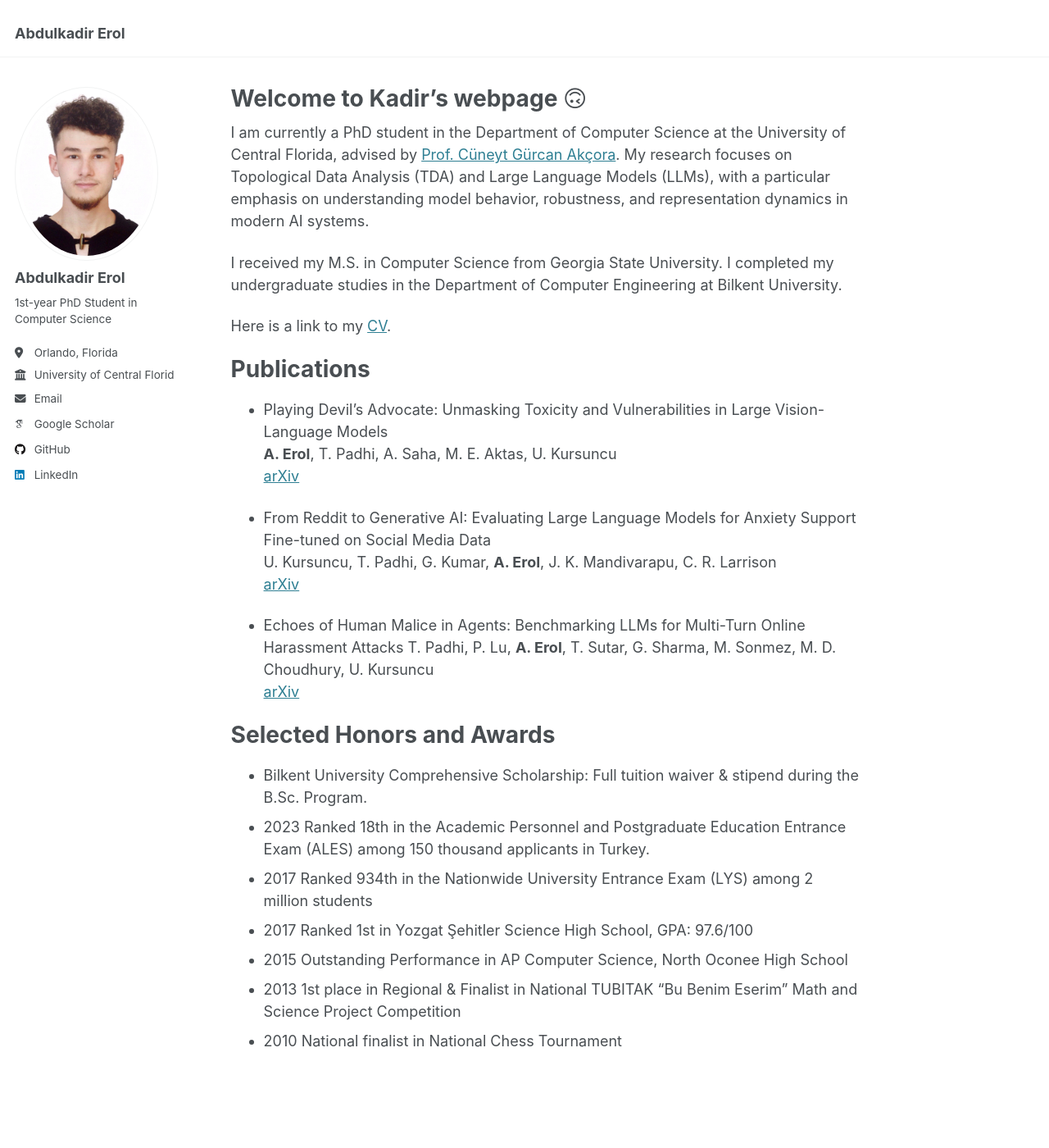
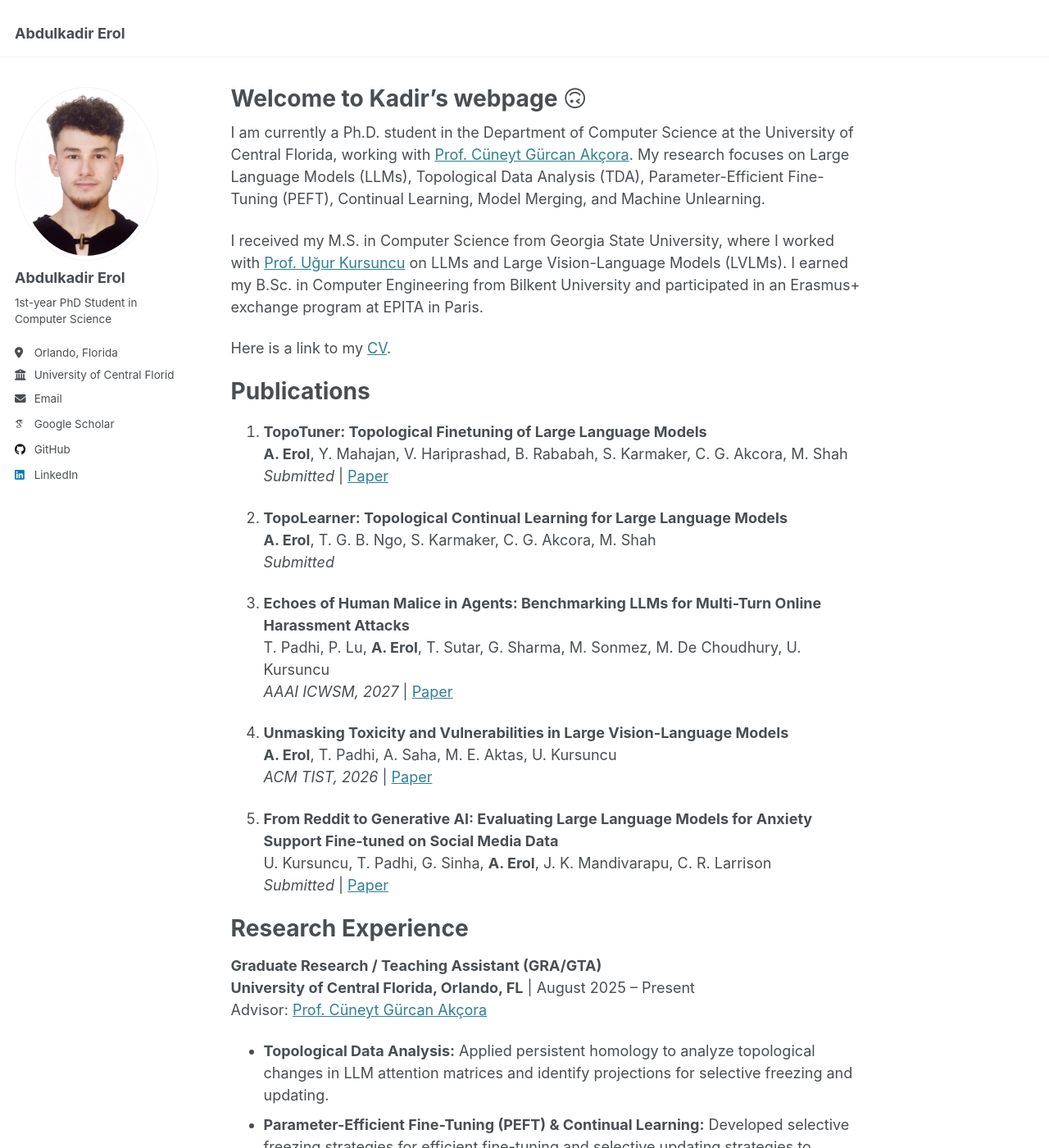
Before and after one commit to abdulkadirerol/abdulkadirerol.github.io, a Jekyll site: the page built from _pages/about.md, in a window 1280 px wide and 1400 px high. Shown: the whole window at 82% size. Built offline with Jekyll 4.4.1, drawn with Linux system fonts in a browser that asks for light colours; some web fonts are replaced; some of the changed text lies outside the part shown.

Commit message:
Revise about page with updated academic details
Updated research focus and added recent publications and research experience.

```diff
--- a/_pages/about.md
+++ b/_pages/about.md
@@ -7,32 +7,60 @@ redirect_from:
   - /about.html
 ---
 
-I am currently a PhD student in the Department of Computer Science at the University of Central Florida, advised by [Prof. Cüneyt Gürcan Akçora](https://cakcora.github.io/). My research focuses on Topological Data Analysis (TDA) and Large Language Models (LLMs), with a particular emphasis on understanding model behavior, robustness, and representation dynamics in modern AI systems.
+I am currently a Ph.D. student in the Department of Computer Science at the University of Central Florida, working with [Prof. Cüneyt Gürcan Akçora](https://cakcora.github.io/). My research focuses on Large Language Models (LLMs), Topological Data Analysis (TDA), Parameter-Efficient Fine-Tuning (PEFT), Continual Learning, Model Merging, and Machine Unlearning.
 
-I received my M.S. in Computer Science from Georgia State University. I completed my undergraduate studies in the Department of Computer Engineering at Bilkent University.
+I received my M.S. in Computer Science from Georgia State University, where I worked with [Prof. Uğur Kursuncu](https://www.ugurkursuncu.com/) on LLMs and Large Vision-Language Models (LVLMs). I earned my B.Sc. in Computer Engineering from Bilkent University and participated in an Erasmus+ exchange program at EPITA in Paris.
 
 Here is a link to my [CV](../files/abdulkadir_erol_CV.pdf).
 
+
 Publications
 ======
-- Playing Devil’s Advocate: Unmasking Toxicity and Vulnerabilities in Large Vision-Language Models <br>
-**A. Erol**, T. Padhi, A. Saha, M. E. Aktas, U. Kursuncu <br>
-[arXiv](https://arxiv.org/abs/2501.09039)
+1. **TopoTuner: Topological Finetuning of Large Language Models**
+**A. Erol**, Y. Mahajan, V. Hariprashad, B. Rababah, S. Karmaker, C. G. Akcora, M. Shah
+*Submitted* | [Paper](https://arxiv.org/abs/2607.16637)
 
-- From Reddit to Generative AI: Evaluating Large Language Models for Anxiety Support Fine-tuned on Social Media Data <br>
-U. Kursuncu, T. Padhi, G. Kumar, **A. Erol**, J. K. Mandivarapu, C. R. Larrison <br>
-[arXiv](https://arxiv.org/abs/2505.18464)
+2. **TopoLearner: Topological Continual Learning for Large Language Models**
+**A. Erol**, T. G. B. Ngo, S. Karmaker, C. G. Akcora, M. Shah
+*Submitted*
 
-- Echoes of Human Malice in Agents: Benchmarking LLMs for Multi-Turn Online Harassment Attacks
-T. Padhi, P. Lu, **A. Erol**, T. Sutar, G. Sharma, M. Sonmez, M. D. Choudhury, U. Kursuncu <br>
-[arXiv](https://arxiv.org/abs/2510.14207)
+3. **Echoes of Human Malice in Agents: Benchmarking LLMs for Multi-Turn Online Harassment Attacks**
+T. Padhi, P. Lu, **A. Erol**, T. Sutar, G. Sharma, M. Sonmez, M. De Choudhury, U. Kursuncu
+*AAAI ICWSM, 2027* | [Paper](https://arxiv.org/abs/2510.14207)
+
+4. **Unmasking Toxicity and Vulnerabilities in Large Vision-Language Models**
+**A. Erol**, T. Padhi, A. Saha, M. E. Aktas, U. Kursuncu
+*ACM TIST, 2026* | [Paper](https://doi.org/10.1145/3821418)
+
+5. **From Reddit to Generative AI: Evaluating Large Language Models for Anxiety Support Fine-tuned on Social Media Data**
+U. Kursuncu, T. Padhi, G. Sinha, **A. Erol**, J. K. Mandivarapu, C. R. Larrison
+*Submitted* | [Paper](https://arxiv.org/abs/2505.18464)
+
+
+Research Experience
+======
+**Graduate Research / Teaching Assistant (GRA/GTA)**
+**University of Central Florida, Orlando, FL** | August 2025 – Present
+Advisor: [Prof. Cüneyt Gürcan Akçora](https://cakcora.github.io/)
+
+- **Topological Data Analysis:** Applied persistent homology to analyze topological changes in LLM attention matrices and identify projections for selective freezing and updating.
+- **Parameter-Efficient Fine-Tuning (PEFT) & Continual Learning:** Developed selective freezing strategies for efficient fine-tuning and selective updating strategies to mitigate catastrophic forgetting across sequential tasks.
+- **Model Merging & Machine Unlearning:** Exploring topology-guided model merging and modularity, with applications to machine unlearning and selective removal of learned capabilities.
+
+**Graduate Research Assistant (GRA)**
+**Georgia State University, Atlanta, GA** | August 2023 – June 2025
+Advisor: [Prof. Uğur Kursuncu](https://www.ugurkursuncu.com/)
+
+- **Toxicity Analysis & Red Teaming:** Explored vulnerabilities in LVLMs, including LLaVA, InstructBLIP, Fuyu, Qwen, DeepSeek, Gemini, GPT, and Grok, using persuasive prompting strategies informed by social theories; applied hard/soft prompts, prompt engineering, and fine-tuning.
+- **LLMs in Mental Health:** Conducted comprehensive evaluations of Llama and GPT for mental health applications, focusing on sympathy, empathy, bias, toxicity, readability, and coherence.
+
 
 Selected Honors and Awards
 ======
-- Bilkent University Comprehensive Scholarship: Full tuition waiver & stipend during the B.Sc. Program.
-- 2023 Ranked 18th in the Academic Personnel and Postgraduate Education Entrance Exam (ALES) among 150 thousand applicants in Turkey.
-- 2017 Ranked 934th in the Nationwide University Entrance Exam (LYS) among 2 million students
-- 2017 Ranked 1st in Yozgat Şehitler Science High School, GPA: 97.6/100
-- 2015 Outstanding Performance in AP Computer Science, North Oconee High School
-- 2013 1st place in Regional & Finalist in National TUBITAK “Bu Benim Eserim” Math and Science Project Competition
-- 2010 National finalist in National Chess Tournament
+- **2017–2023:** Bilkent University Comprehensive Scholarship — Full tuition waiver and stipend throughout the B.Sc. program.
+- **2023:** Ranked 18th among 150,000 applicants in Turkey's Academic Personnel and Postgraduate Education Entrance Exam (ALES).
+- **2017:** Ranked 934th among 2 million students in Turkey's Nationwide University Entrance Exam (LYS).
+- **2017:** Valedictorian at Yozgat Şehitler Science High School, GPA: 97.6/100.
+- **2015:** Outstanding Performance in AP Computer Science, North Oconee High School, USA.
+- **2013:** 1st place regionally and national finalist in the TÜBİTAK "Bu Benim Eserim" Mathematics and Science Project Competition.
+- **2010:** National finalist in the National Chess Tournament in Turkey.
```
